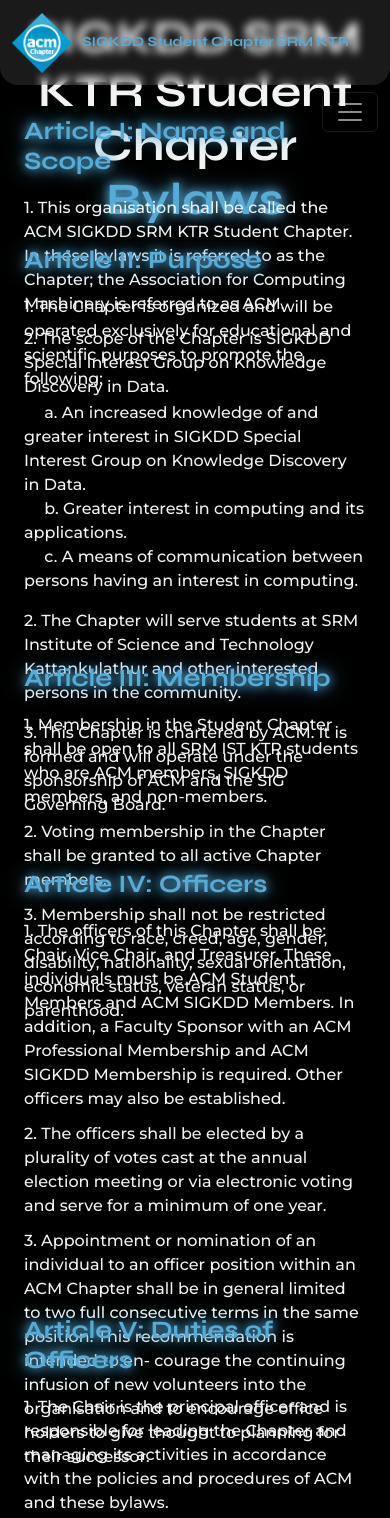
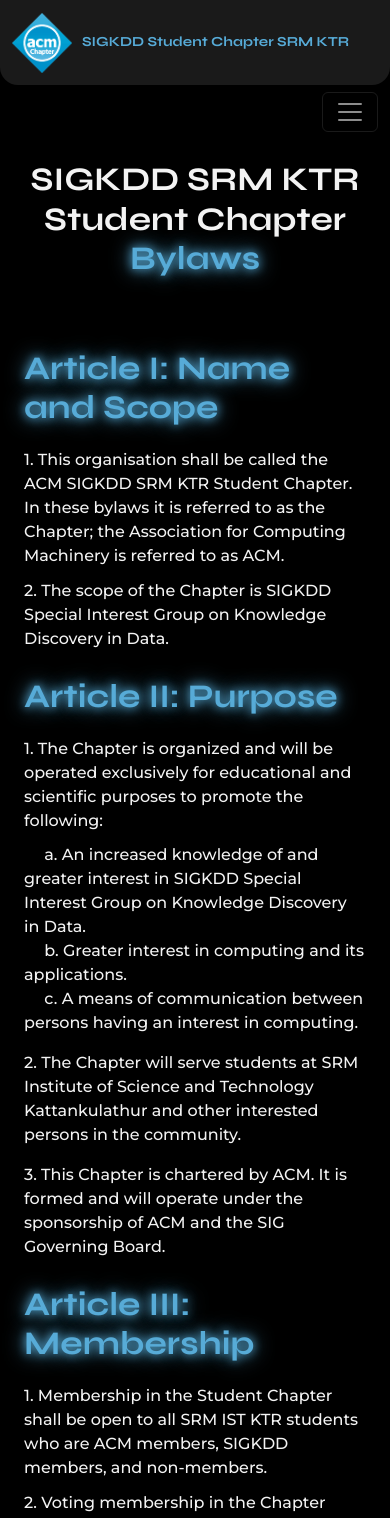
Before and after one commit to Whis2903/Official_Website, a React (Create React App) app: page /bylaws in a window 390 px wide. Shown: the top 1518 px of the page. Built offline with nearby package versions, Linux system fonts and the light colour scheme.

Commit message:
fixed mobile responsiveness

```diff
--- a/src/components/home/landingsection/LandingSection.css
+++ b/src/components/home/landingsection/LandingSection.css
@@ -119,7 +119,7 @@
     font-weight: 700;
     font-size: 45px;
     line-height: 50px;
-    margin-top: -20px;
+    margin-top: -20px!important;
   }
 
   .description {
--- a/src/components/home/landingsection/LandingSection.js
+++ b/src/components/home/landingsection/LandingSection.js
@@ -14,7 +14,7 @@
   return (
     <>
       <section className="landing-section section h-100vh" style={{marginTop:"80px"}}>
-      <Alert show={show} variant="success" className="alert-custom">
+      {/* <Alert show={show} variant="success" className="alert-custom">
   <Alert.Heading>Website Under Dev</Alert.Heading>
   <p>Do not share the link of the website to anyone outside the club before launching</p>
   <hr />
@@ -23,7 +23,7 @@
       Close alert
     </Button>
   </div>
-</Alert>
+</Alert> */}
           <div className="container" style={{marginTop:"10px"}}>
             <div className="gbc1"></div>
             <div className="row justify-content-between mt-3">
--- a/src/components/home/sponsorsection/SponsorSection.js
+++ b/src/components/home/sponsorsection/SponsorSection.js
@@ -8,7 +8,7 @@
   return (
     <>
       <section className="landing-section section h-70vh" style={{marginTop:"150px"}}>
-        <div className="container" style={{ marginTop: "-110px" }}>
+        <div className="container" style={{ marginTop: "-210px" }}>
           <div className="gbc1"></div>
           <div className="row justify-content-center text-center">
             <div className="col-lg-10 text-center">
--- a/src/components/home/upcomingsection/UpcomingEvent.css
+++ b/src/components/home/upcomingsection/UpcomingEvent.css
@@ -53,6 +53,9 @@
   .section{
     margin-top: 10px;
   }
+  .section-title{
+    font-size: 33px!important;
+  }
     .mobcard {
         margin-bottom: 35px;
         width: calc(80%);
--- a/src/components/team/teamslide.css
+++ b/src/components/team/teamslide.css
@@ -47,6 +47,7 @@
     height: 295px; /* Adjust the height as needed */
   }
   .conty{
-    margin-top: 80px;
+    margin-top: -180px;
+    margin-bottom: 10px;
   }
 }
--- a/src/css/About.css
+++ b/src/css/About.css
@@ -0,0 +1,5 @@
+@media screen and (max-width: 576px) {
+    .title{
+        margin-top: 100px!important;
+    }
+  }
--- /dev/null
+++ b/src/css/Bylaws.css
@@ -0,0 +1,8 @@
+@media screen and (max-width: 576px) {
+  .section-title{
+      margin-top: -20px!important;
+  }
+  .art{
+    margin-top: 10px!important;
+  }
+}
--- a/src/css/Faq.css
+++ b/src/css/Faq.css
@@ -57,9 +57,11 @@
     }
     .title{
       font-size: 32px;
+      margin-top: -10px!important;
     }
     .accordion {
       width: 100%;
       margin: 0 auto; /* Align center */
+      margin-bottom: 100px;
     }
   }
--- a/src/pages/Bylaws.js
+++ b/src/pages/Bylaws.js
@@ -1,5 +1,5 @@
 import React from 'react'
-import '../css/Home.css'
+import '../css/Bylaws.css'
 
 function Bylaws() {
   return (
@@ -21,14 +21,14 @@
           <div className="container" style={{ marginTop: "40px" }}>
             <div className="row">
               <div className="col-md-12">
-                <h1 className="section-title text-left" style={{fontSize:"25px",color: "#57abd7", textShadow: "0 0 10px #57abd7, 0 0 20px #57abd7"}}>Article I: Name and Scope</h1>
+                <h1 className="section-title text-left art" style={{fontSize:"25px",color: "#57abd7", textShadow: "0 0 10px #57abd7, 0 0 20px #57abd7"}}>Article I: Name and Scope</h1>
                 <div className="d-flex" style={{ flex: "50%" ,fontWeight:"500"}}>
                   <div>
                     <p>1. This organisation shall be called the ACM SIGKDD SRM KTR Student Chapter. In these bylaws it is referred to as the Chapter; the Association for Computing Machinery is referred to as ACM.</p>
                     <p style={{marginTop:"-5px"}}>2. The scope of the Chapter is SIGKDD Special Interest Group on Knowledge Discovery in Data.</p>
                   </div>
                 </div>
-                <h1 className="section-title text-left" style={{fontSize:"25px",color: "#57abd7", textShadow: "0 0 10px #57abd7, 0 0 20px #57abd7"}}>Article II: Purpose</h1>
+                <h1 className="section-title text-left art" style={{fontSize:"25px",color: "#57abd7", textShadow: "0 0 10px #57abd7, 0 0 20px #57abd7"}}>Article II: Purpose</h1>
                 <div className="d-flex" style={{ flex: "50%" ,fontWeight:"500"}}>
                   <div>
                   <p>
@@ -45,7 +45,7 @@
                     <p style={{marginTop:"3px"}}>3. This Chapter is chartered by ACM. It is formed and will operate under the sponsorship of ACM and the SIG Governing Board.</p>
                   </div>
                 </div>
-                <h1 className="section-title text-left" style={{fontSize:"25px",color: "#57abd7", textShadow: "0 0 10px #57abd7, 0 0 20px #57abd7"}}>Article III: Membership</h1>
+                <h1 className="section-title text-left art" style={{fontSize:"25px",color: "#57abd7", textShadow: "0 0 10px #57abd7, 0 0 20px #57abd7"}}>Article III: Membership</h1>
                 <div className="d-flex" style={{ flex: "50%" ,fontWeight:"500"}}>
                   <div>
                     <p>1. Membership in the Student Chapter shall be open to all SRM IST KTR students who are ACM members, SIGKDD members, and non-members.</p>
@@ -53,7 +53,7 @@
                     <p style={{marginTop:"-5px"}}>3. Membership shall not be restricted according to race, creed, age, gender, disability, nationality, sexual orientation, economic status, veteran status, or parenthood.</p>
                   </div>
                 </div>
-                <h1 className="section-title text-left" style={{fontSize:"25px",color: "#57abd7", textShadow: "0 0 10px #57abd7, 0 0 20px #57abd7"}}>Article IV: Officers</h1>
+                <h1 className="section-title text-left art" style={{fontSize:"25px",color: "#57abd7", textShadow: "0 0 10px #57abd7, 0 0 20px #57abd7"}}>Article IV: Officers</h1>
                 <div className="d-flex" style={{ flex: "50%" ,fontWeight:"500"}}>
                   <div>
                     <p>1. The officers of this Chapter shall be: Chair, Vice Chair, and Treasurer. These individuals must be ACM Student Members and ACM SIGKDD Members. In addition, a Faculty Sponsor with an ACM Professional Membership and ACM SIGKDD Membership is required. Other officers may also be established.</p>
@@ -61,7 +61,7 @@
                     <p style={{marginTop:"-5px"}}>3. Appointment or nomination of an individual to an officer position within an ACM Chapter shall be in general limited to two full consecutive terms in the same position. This recommendation is intended to en- courage the continuing infusion of new volunteers into the organisation and to encourage office holders to give thought to planning for their successor.</p>
                   </div>
                 </div>
-                <h1 className="section-title text-left" style={{fontSize:"25px",color: "#57abd7", textShadow: "0 0 10px #57abd7, 0 0 20px #57abd7"}}>Article V: Duties of Officers</h1>
+                <h1 className="section-title text-left art" style={{fontSize:"25px",color: "#57abd7", textShadow: "0 0 10px #57abd7, 0 0 20px #57abd7"}}>Article V: Duties of Officers</h1>
                 <div className="d-flex" style={{ flex: "50%" ,fontWeight:"500"}}>
                   <div>
                     <p>1. The Chair is the principal officer and is responsible for leading the Chapter and managing its activities in accordance with the policies and procedures of ACM and these bylaws.</p>
@@ -90,7 +90,7 @@
 </p>
                   </div>
                 </div>
-                <h1 className="section-title text-left" style={{fontSize:"25px",color: "#57abd7", textShadow: "0 0 10px #57abd7, 0 0 20px #57abd7"}}>Article VI: Meetings</h1>
+                <h1 className="section-title text-left art" style={{fontSize:"25px",color: "#57abd7", textShadow: "0 0 10px #57abd7, 0 0 20px #57abd7"}}>Article VI: Meetings</h1>
                 <div className="d-flex" style={{ flex: "50%" ,fontWeight:"500"}}>
                   <div>
                     <p>1.
@@ -99,14 +99,14 @@
                     <p style={{marginTop:"-5px"}}>3. Notices of all meetings shall be distributed to all members at least one week prior to any meeting.</p>
                   </div>
                 </div>
-                <h1 className="section-title text-left" style={{fontSize:"25px",color: "#57abd7", textShadow: "0 0 10px #57abd7, 0 0 20px #57abd7"}}>Article VII: Disbursements and Dues</h1>
+                <h1 className="section-title text-left art" style={{fontSize:"25px",color: "#57abd7", textShadow: "0 0 10px #57abd7, 0 0 20px #57abd7"}}>Article VII: Disbursements and Dues</h1>
                 <div className="d-flex" style={{ flex: "50%" ,fontWeight:"500"}}>
                   <div>
                     <p>1. Disbursements from the Treasury for Chapter expenditures shall be made by any active Chapter officer and shall be included in the minutes of its meetings.</p>
                     <p style={{marginTop:"-5px"}}>2. Dues shall be fixed annually.</p>
                   </div>
                 </div>
-                <h1 className="section-title text-left" style={{fontSize:"25px",color: "#57abd7", textShadow: "0 0 10px #57abd7, 0 0 20px #57abd7"}}>Article VIII: Amendment and Election Procedures</h1>
+                <h1 className="section-title text-left art" style={{fontSize:"25px",color: "#57abd7", textShadow: "0 0 10px #57abd7, 0 0 20px #57abd7"}}>Article VIII: Amendment and Election Procedures</h1>
                 <div className="d-flex" style={{ flex: "50%" ,fontWeight:"500"}}>
                   <div>
                     <p>1. All proposed changes to these Chapter Bylaws shall be approved by ACM Headquarters - Chapters Department before being presented to the Chapter membership for a vote.</p>
@@ -114,7 +114,7 @@
                     <p style={{marginTop:"-5px"}}>3. Officers will be elected by a plurality of votes cast.</p>
                   </div>
                 </div>
-                <h1 className="section-title text-left" style={{fontSize:"25px",color: "#57abd7", textShadow: "0 0 10px #57abd7, 0 0 20px #57abd7"}}>Article IX: Code of Conduct</h1>
+                <h1 className="section-title text-left art" style={{fontSize:"25px",color: "#57abd7", textShadow: "0 0 10px #57abd7, 0 0 20px #57abd7"}}>Article IX: Code of Conduct</h1>
                 <div className="d-flex" style={{ flex: "50%" ,fontWeight:"500"}}>
                   <div>
                     <p>1. Harassment or hostile behavior is unwelcome, including speech that intimidates, creates discomfort, or interferes with a person’s participation or opportunity for participation, in a Chapter meeting or Chapter event. Harassment in any form, including but not limited to harassment based on alienage or citizenship, age, color, creed, disability, marital status, mil- itary status, national origin, pregnancy, childbirth and pregnancy-relat- ed medical conditions, race, religion, sex, gender, veteran status, sexual orientation or any other status protected by laws in which the Chapter meeting or Chapter event is being held, will not be tolerated. Harass- ment includes the use of abusive or degrading language, intimidation, stalking, harassing photography or recording, inappropriate physical contact, sexual imagery and unwelcome sexual attention. A response that the participant was “just joking,” or “teasing,” or being “playful,” will not be accepted.</p>
@@ -122,7 +122,7 @@
                     <p style={{marginTop:"-5px"}}>3. Individuals violating these standards may be sanctioned or excluded from further participation at the discretion of the Chapter officers or responsible committee members.</p>
                   </div>
                 </div>
-                <h1 className="section-title text-left" style={{fontSize:"25px",color: "#57abd7", textShadow: "0 0 10px #57abd7, 0 0 20px #57abd7"}}>Article X: Dissolution of the Chapter</h1>
+                <h1 className="section-title text-left art" style={{fontSize:"25px",color: "#57abd7", textShadow: "0 0 10px #57abd7, 0 0 20px #57abd7"}}>Article X: Dissolution of the Chapter</h1>
                 <div className="d-flex" style={{ flex: "50%" ,fontWeight:"500"}}>
                   <div>
                     <p>1. Dissolution of this Chapter by consent of the members shall consist of unanimous agreement of all its officers together with a majority vote at a meeting which has been publicized in advance to all members of the Chapter for the purpose of taking this vote..</p>
```
